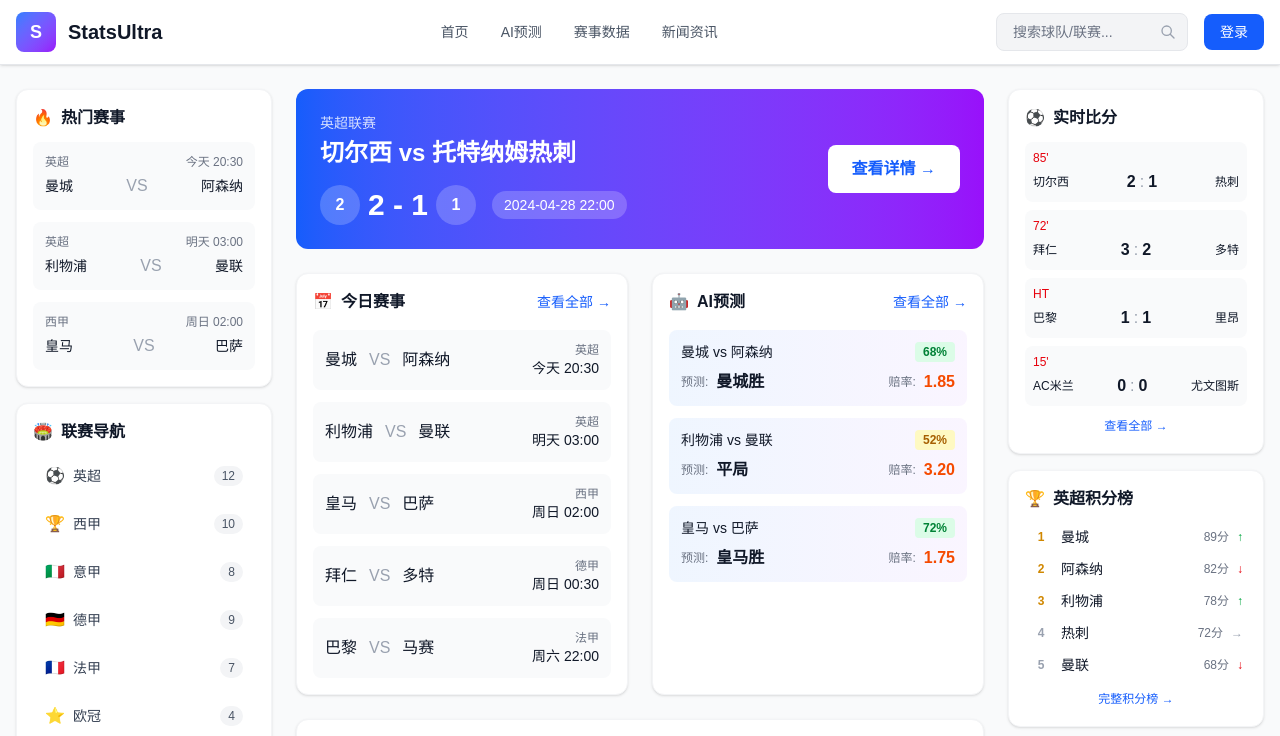
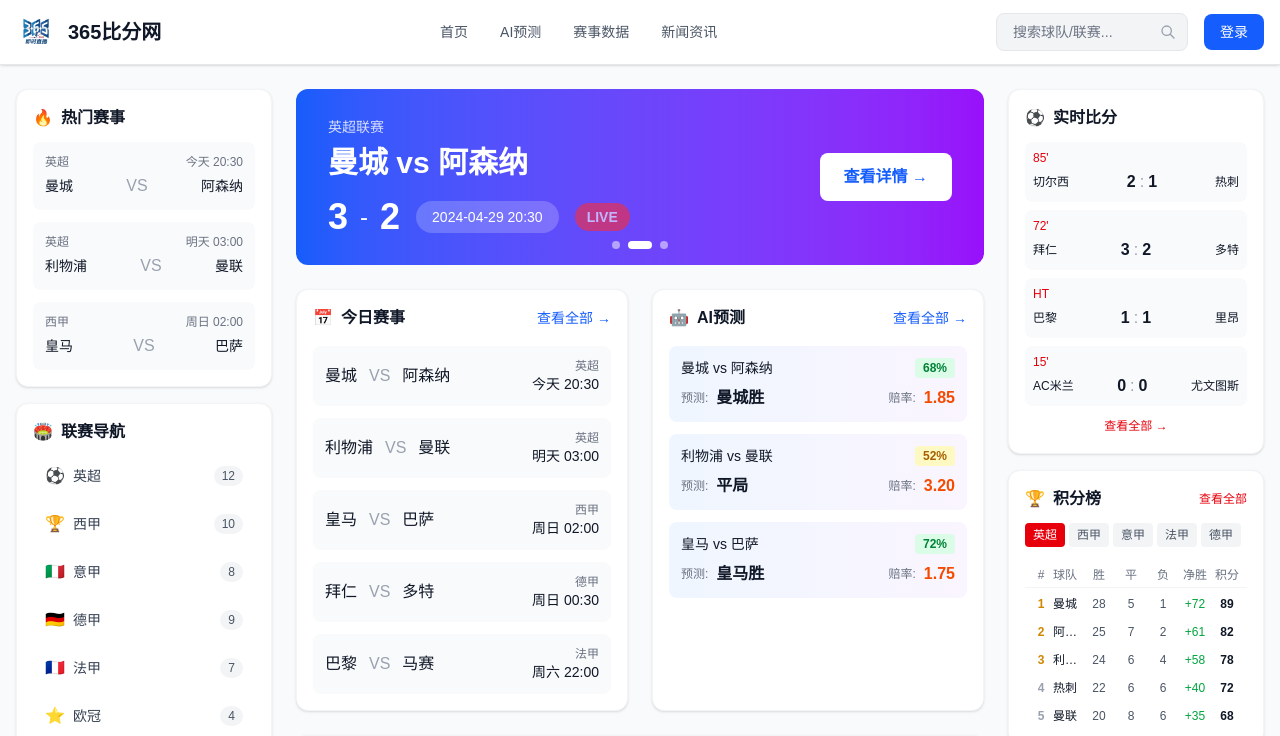
Before and after one commit to se7enseal/365score, a Next.js app: page / in a window 1280 px wide. Shown: the top 736 px of the page. Built offline with nearby package versions, Linux system fonts and the light colour scheme.

Commit message:
修改网站名称为365比分网，使用logo.png，焦点赛事改为轮播图，积分榜增加联赛切换功能

```diff
--- a/src/components/Footer.tsx
+++ b/src/components/Footer.tsx
@@ -26,10 +26,8 @@
         <div className="grid grid-cols-1 md:grid-cols-4 gap-8">
           <div className="col-span-1">
             <div className="flex items-center gap-3 mb-4">
-              <div className="w-10 h-10 bg-gradient-to-br from-blue-500 to-purple-600 rounded-lg flex items-center justify-center">
-                <span className="text-white font-bold text-lg">S</span>
-              </div>
-              <span className="text-gray-900 font-bold text-xl">StatsUltra</span>
+              <img src="/logo.png" alt="365比分网" className="w-10 h-10 rounded-lg object-contain" />
+              <span className="text-gray-900 font-bold text-xl">365比分网</span>
             </div>
             <p className="text-gray-600 text-sm mb-4">
               专业的体育数据分析平台，提供精准的AI预测和全面的赛事数据。
--- a/src/components/Header.tsx
+++ b/src/components/Header.tsx
@@ -17,10 +17,8 @@
       <div className="max-w-7xl mx-auto px-4">
         <div className="flex items-center justify-between h-16">
           <div className="flex items-center gap-3">
-            <div className="w-10 h-10 bg-gradient-to-br from-blue-500 to-purple-600 rounded-lg flex items-center justify-center">
-              <span className="text-white font-bold text-lg">S</span>
-            </div>
-            <span className="text-gray-900 font-bold text-xl">StatsUltra</span>
+            <img src="/logo.png" alt="365比分网" className="w-10 h-10 rounded-lg object-contain" />
+            <span className="text-gray-900 font-bold text-xl">365比分网</span>
           </div>
 
           <nav className="hidden md:flex items-center gap-8">
--- a/src/components/MainContent.tsx
+++ b/src/components/MainContent.tsx
@@ -1,5 +1,12 @@
+'use client';
+
+import { useState, useEffect } from 'react';
+
 export default function MainContent() {
-  const featuredMatch = {
+  const [currentSlide, setCurrentSlide] = useState(0);
+
+  const featuredMatches = [
+    {
       id: 1,
       homeTeam: '切尔西',
       awayTeam: '托特纳姆热刺',
@@ -9,9 +16,37 @@
       date: '2024-04-28',
       time: '22:00',
       status: 'FINISHED',
-    homeLogo: 'https://via.placeholder.com/48',
-    awayLogo: 'https://via.placeholder.com/48',
-  };
+    },
+    {
+      id: 2,
+      homeTeam: '曼城',
+      awayTeam: '阿森纳',
+      homeScore: 3,
+      awayScore: 2,
+      league: '英超联赛',
+      date: '2024-04-29',
+      time: '20:30',
+      status: 'LIVE',
+    },
+    {
+      id: 3,
+      homeTeam: '皇家马德里',
+      awayTeam: '巴塞罗那',
+      homeScore: 1,
+      awayScore: 1,
+      league: '西甲联赛',
+      date: '2024-04-30',
+      time: '02:00',
+      status: 'UPCOMING',
+    },
+  ];
+
+  useEffect(() => {
+    const timer = setInterval(() => {
+      setCurrentSlide((prev) => (prev + 1) % featuredMatches.length);
+    }, 5000);
+    return () => clearInterval(timer);
+  }, [featuredMatches.length]);
 
   const upcomingMatches = [
     { id: 1, home: '曼城', away: '阿森纳', time: '今天 20:30', league: '英超', status: 'UPCOMING' },
@@ -34,31 +69,43 @@
     { match: '皇马 vs 巴萨', prediction: '皇马胜', confidence: 72, odds: '1.75' },
   ];
 
+  const currentMatch = featuredMatches[currentSlide];
+
   return (
     <main className="flex-1 space-y-6">
-      <div className="bg-gradient-to-r from-blue-600 to-purple-600 rounded-xl p-6 text-white">
-        <div className="flex items-center justify-between">
+      <div className="relative bg-gradient-to-r from-blue-600 to-purple-600 rounded-xl p-8 text-white h-44 overflow-hidden">
+        <div className="flex items-center justify-between h-full">
           <div>
-            <div className="text-sm opacity-80 mb-1">{featuredMatch.league}</div>
-            <h1 className="text-2xl font-bold mb-4">{featuredMatch.homeTeam} vs {featuredMatch.awayTeam}</h1>
+            <div className="text-sm opacity-80 mb-2">{currentMatch.league}</div>
+            <h1 className="text-3xl font-bold mb-4">{currentMatch.homeTeam} vs {currentMatch.awayTeam}</h1>
             <div className="flex items-center gap-4">
-              <div className="flex items-center gap-2">
-                <div className="w-10 h-10 bg-white/20 rounded-full flex items-center justify-center">
-                  <span className="font-bold">{featuredMatch.homeScore}</span>
+              <div className="flex items-center gap-3">
+                <span className="text-4xl font-bold">{currentMatch.homeScore}</span>
+                <span className="text-2xl"> - </span>
+                <span className="text-4xl font-bold">{currentMatch.awayScore}</span>
               </div>
-                <span className="text-3xl font-bold">{featuredMatch.homeScore} - {featuredMatch.awayScore}</span>
-                <div className="w-10 h-10 bg-white/20 rounded-full flex items-center justify-center">
-                  <span className="font-bold">{featuredMatch.awayScore}</span>
-                </div>
-              </div>
-              <span className="bg-white/20 px-3 py-1 rounded-full text-sm">
-                {featuredMatch.date} {featuredMatch.time}
+              <span className="bg-white/20 px-4 py-1.5 rounded-full text-sm">
+                {currentMatch.date} {currentMatch.time}
               </span>
+              {currentMatch.status === 'LIVE' && (
+                <span className="bg-red-500 px-3 py-1 rounded-full text-sm font-bold animate-pulse">
+                  LIVE
+                </span>
+              )}
             </div>
           </div>
           <button className="bg-white text-blue-600 px-6 py-3 rounded-lg font-semibold hover:bg-gray-100 transition-colors">
             查看详情 →
           </button>
+        </div>
+        <div className="absolute bottom-4 left-1/2 -translate-x-1/2 flex gap-2">
+          {featuredMatches.map((_, idx) => (
+            <button
+              key={idx}
+              onClick={() => setCurrentSlide(idx)}
+              className={`w-2 h-2 rounded-full transition-all ${idx === currentSlide ? 'w-6 bg-white' : 'bg-white/50'}`}
+            />
+          ))}
         </div>
       </div>
 
--- a/src/components/RightSidebar.tsx
+++ b/src/components/RightSidebar.tsx
@@ -1,17 +1,55 @@
+'use client';
+
+import { useState } from 'react';
+
 export default function RightSidebar() {
+  const [activeLeague, setActiveLeague] = useState('英超');
+
+  const leagues = ['英超', '西甲', '意甲', '法甲', '德甲'];
+
+  const standingsData: Record<string, Array<{ rank: number; team: string; played: number; win: number; draw: number; lose: number; gd: number; points: number }>> = {
+    '英超': [
+      { rank: 1, team: '曼城', played: 34, win: 28, draw: 5, lose: 1, gd: 72, points: 89 },
+      { rank: 2, team: '阿森纳', played: 34, win: 25, draw: 7, lose: 2, gd: 61, points: 82 },
+      { rank: 3, team: '利物浦', played: 34, win: 24, draw: 6, lose: 4, gd: 58, points: 78 },
+      { rank: 4, team: '热刺', played: 34, win: 22, draw: 6, lose: 6, gd: 40, points: 72 },
+      { rank: 5, team: '曼联', played: 34, win: 20, draw: 8, lose: 6, gd: 35, points: 68 },
+    ],
+    '西甲': [
+      { rank: 1, team: '皇马', played: 34, win: 26, draw: 5, lose: 3, gd: 55, points: 83 },
+      { rank: 2, team: '巴萨', played: 34, win: 25, draw: 7, lose: 2, gd: 52, points: 82 },
+      { rank: 3, team: '马竞', played: 34, win: 21, draw: 8, lose: 5, gd: 38, points: 71 },
+      { rank: 4, team: '比利亚雷亚尔', played: 34, win: 18, draw: 8, lose: 8, gd: 20, points: 62 },
+      { rank: 5, team: '塞维利亚', played: 34, win: 17, draw: 10, lose: 7, gd: 18, points: 61 },
+    ],
+    '意甲': [
+      { rank: 1, team: '那不勒斯', played: 34, win: 28, draw: 4, lose: 2, gd: 50, points: 88 },
+      { rank: 2, team: 'AC米兰', played: 34, win: 22, draw: 8, lose: 4, gd: 36, points: 74 },
+      { rank: 3, team: '国际米兰', played: 34, win: 22, draw: 7, lose: 5, gd: 40, points: 73 },
+      { rank: 4, team: '尤文图斯', played: 34, win: 21, draw: 8, lose: 5, gd: 35, points: 71 },
+      { rank: 5, team: '罗马', played: 34, win: 18, draw: 9, lose: 7, gd: 25, points: 63 },
+    ],
+    '法甲': [
+      { rank: 1, team: '巴黎', played: 34, win: 27, draw: 4, lose: 3, gd: 58, points: 85 },
+      { rank: 2, team: '马赛', played: 34, win: 22, draw: 7, lose: 5, gd: 32, points: 73 },
+      { rank: 3, team: '里昂', played: 34, win: 20, draw: 6, lose: 8, gd: 28, points: 66 },
+      { rank: 4, team: '摩纳哥', played: 34, win: 18, draw: 10, lose: 6, gd: 25, points: 64 },
+      { rank: 5, team: '雷恩', played: 34, win: 17, draw: 8, lose: 9, gd: 15, points: 59 },
+    ],
+    '德甲': [
+      { rank: 1, team: '拜仁', played: 34, win: 27, draw: 4, lose: 3, gd: 68, points: 85 },
+      { rank: 2, team: '多特', played: 34, win: 24, draw: 5, lose: 5, gd: 48, points: 77 },
+      { rank: 3, team: '莱比锡', played: 34, win: 20, draw: 8, lose: 6, gd: 35, points: 68 },
+      { rank: 4, team: '勒沃库森', played: 34, win: 19, draw: 8, lose: 7, gd: 28, points: 65 },
+      { rank: 5, team: '门兴', played: 34, win: 16, draw: 10, lose: 8, gd: 15, points: 58 },
+    ],
+  };
+
   const liveScores = [
     { id: 1, home: '切尔西', away: '热刺', homeScore: 2, awayScore: 1, minute: '85\'' },
     { id: 2, home: '拜仁', away: '多特', homeScore: 3, awayScore: 2, minute: '72\'' },
     { id: 3, home: '巴黎', away: '里昂', homeScore: 1, awayScore: 1, minute: 'HT' },
     { id: 4, home: 'AC米兰', away: '尤文图斯', homeScore: 0, awayScore: 0, minute: '15\'' },
-  ];
-
-  const standings = [
-    { rank: 1, team: '曼城', played: 34, points: 89, trend: 'up' },
-    { rank: 2, team: '阿森纳', played: 34, points: 82, trend: 'down' },
-    { rank: 3, team: '利物浦', played: 34, points: 78, trend: 'up' },
-    { rank: 4, team: '热刺', played: 34, points: 72, trend: 'same' },
-    { rank: 5, team: '曼联', played: 34, points: 68, trend: 'down' },
   ];
 
   const topPlayers = [
@@ -20,6 +58,8 @@
     { name: '凯恩', team: '热刺', goals: 22, assists: 10 },
     { name: 'Saka', team: '阿森纳', goals: 15, assists: 14 },
   ];
+
+  const currentStandings = standingsData[activeLeague] || [];
 
   return (
     <aside className="w-64 flex-shrink-0 space-y-4">
@@ -45,32 +85,61 @@
             </div>
           ))}
         </div>
-        <button className="w-full mt-3 text-blue-600 hover:text-blue-700 text-xs font-medium">
+        <button className="w-full mt-3 text-red-600 hover:text-red-700 text-xs font-medium">
           查看全部 →
         </button>
       </div>
 
       <div className="bg-white rounded-xl p-4 shadow-sm border border-gray-100">
-        <h3 className="text-gray-900 font-semibold mb-3 flex items-center gap-2">
-          <span className="text-yellow-500">🏆</span> 英超积分榜
-        </h3>
+        <div className="flex items-center justify-between mb-3">
+          <h3 className="text-gray-900 font-semibold flex items-center gap-2">
+            <span className="text-yellow-500">🏆</span> 积分榜
+          </h3>
+          <a href="/standings" className="text-red-600 hover:text-red-700 text-xs font-medium">
+            查看全部
+          </a>
+        </div>
+        <div className="flex gap-1 mb-3 overflow-x-auto pb-1">
+          {leagues.map((league) => (
+            <button
+              key={league}
+              onClick={() => setActiveLeague(league)}
+              className={`px-2 py-1 text-xs font-medium rounded transition-colors whitespace-nowrap ${
+                activeLeague === league
+                  ? 'bg-red-600 text-white'
+                  : 'bg-gray-100 text-gray-600 hover:bg-gray-200'
+              }`}
+            >
+              {league}
+            </button>
+          ))}
+        </div>
         <div className="space-y-1">
-          {standings.map((team) => (
-            <div key={team.rank} className="flex items-center gap-2 py-1 hover:bg-gray-50 rounded px-1">
-              <span className={`w-6 text-center text-xs font-bold ${team.rank <= 3 ? 'text-yellow-600' : 'text-gray-400'}`}>
+          <div className="flex text-xs text-gray-500 px-1 py-1 border-b border-gray-100">
+            <span className="w-6 text-center">#</span>
+            <span className="flex-1">球队</span>
+            <span className="w-8 text-center">胜</span>
+            <span className="w-8 text-center">平</span>
+            <span className="w-8 text-center">负</span>
+            <span className="w-8 text-center">净胜</span>
+            <span className="w-8 text-center">积分</span>
+          </div>
+          {currentStandings.map((team) => (
+            <div key={team.rank} className="flex items-center text-xs py-1 hover:bg-gray-50 rounded px-1">
+              <span className={`w-6 text-center font-bold ${team.rank <= 3 ? 'text-yellow-600' : 'text-gray-400'}`}>
                 {team.rank}
               </span>
-              <span className="flex-1 text-gray-900 text-sm">{team.team}</span>
-              <span className="text-gray-500 text-xs">{team.points}分</span>
-              <span className={`text-xs ${team.trend === 'up' ? 'text-green-600' : team.trend === 'down' ? 'text-red-600' : 'text-gray-400'}`}>
-                {team.trend === 'up' ? '↑' : team.trend === 'down' ? '↓' : '→'}
+              <span className="flex-1 text-gray-900 truncate">{team.team}</span>
+              <span className="w-8 text-center text-gray-600">{team.win}</span>
+              <span className="w-8 text-center text-gray-600">{team.draw}</span>
+              <span className="w-8 text-center text-gray-600">{team.lose}</span>
+              <span className={`w-8 text-center ${team.gd >= 0 ? 'text-green-600' : 'text-red-600'}`}>
+                {team.gd >= 0 ? '+' : ''}{team.gd}
               </span>
+              <span className="w-8 text-center font-bold text-gray-900">{team.points}</span>
             </div>
           ))}
         </div>
-        <button className="w-full mt-3 text-blue-600 hover:text-blue-700 text-xs font-medium">
-          完整积分榜 →
-        </button>
       </div>
 
       <div className="bg-white rounded-xl p-4 shadow-sm border border-gray-100">
```
Lines whose indentation alone changed are shown as unchanged.
